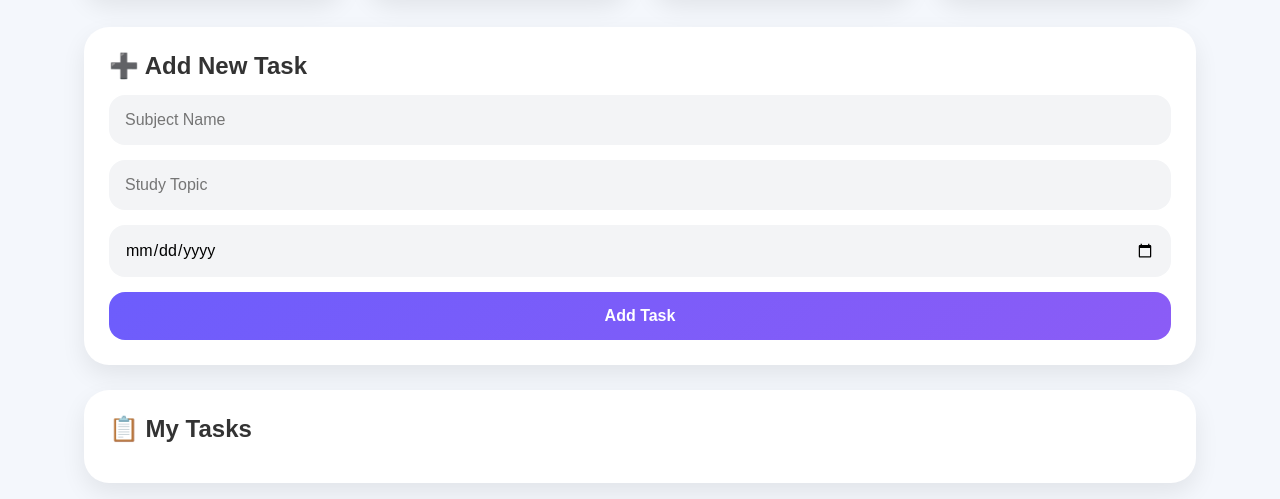
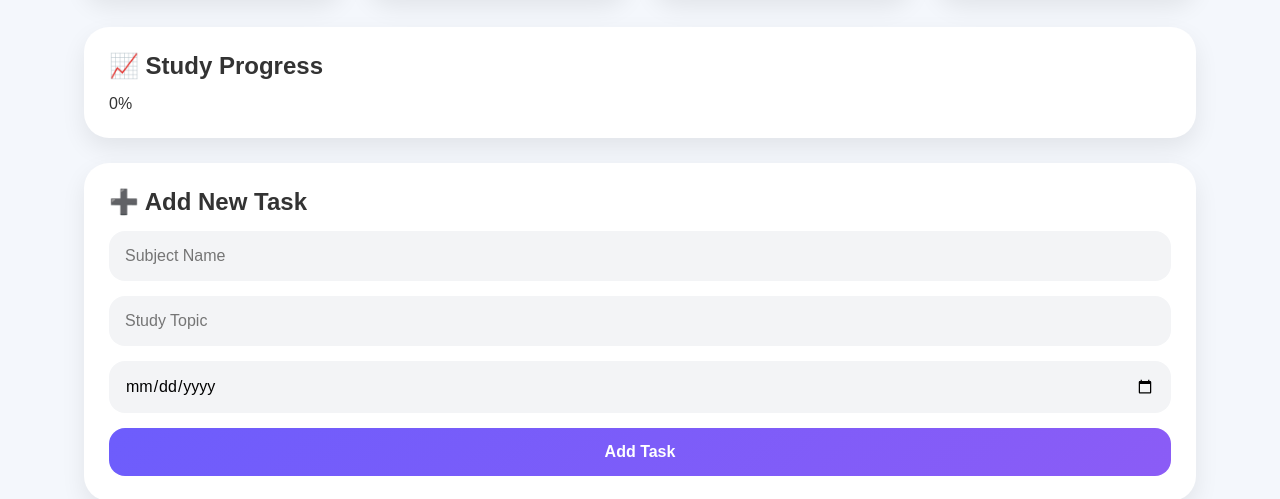
Before and after one commit to mithra100/student-study-planner, a website: page dashboard.html in a window 1280 px wide. Shown: the part 319-818 px from the top of the page. Drawn offline with Linux system fonts and the light colour scheme.

Commit message:
Update dashboard.html

```diff
--- a/dashboard.html
+++ b/dashboard.html
@@ -64,6 +64,19 @@
         </div>
 
     </section>
+<section class="section-card">
+
+    <h2>📈 Study Progress</h2>
+
+    <div class="progress-container">
+
+        <div id="progressBar" class="progress-bar"></div>
+
+    </div>
+
+    <p id="progressText">0%</p>
+
+</section>
 
     <!-- Add Task -->
     <section class="section-card">
```
